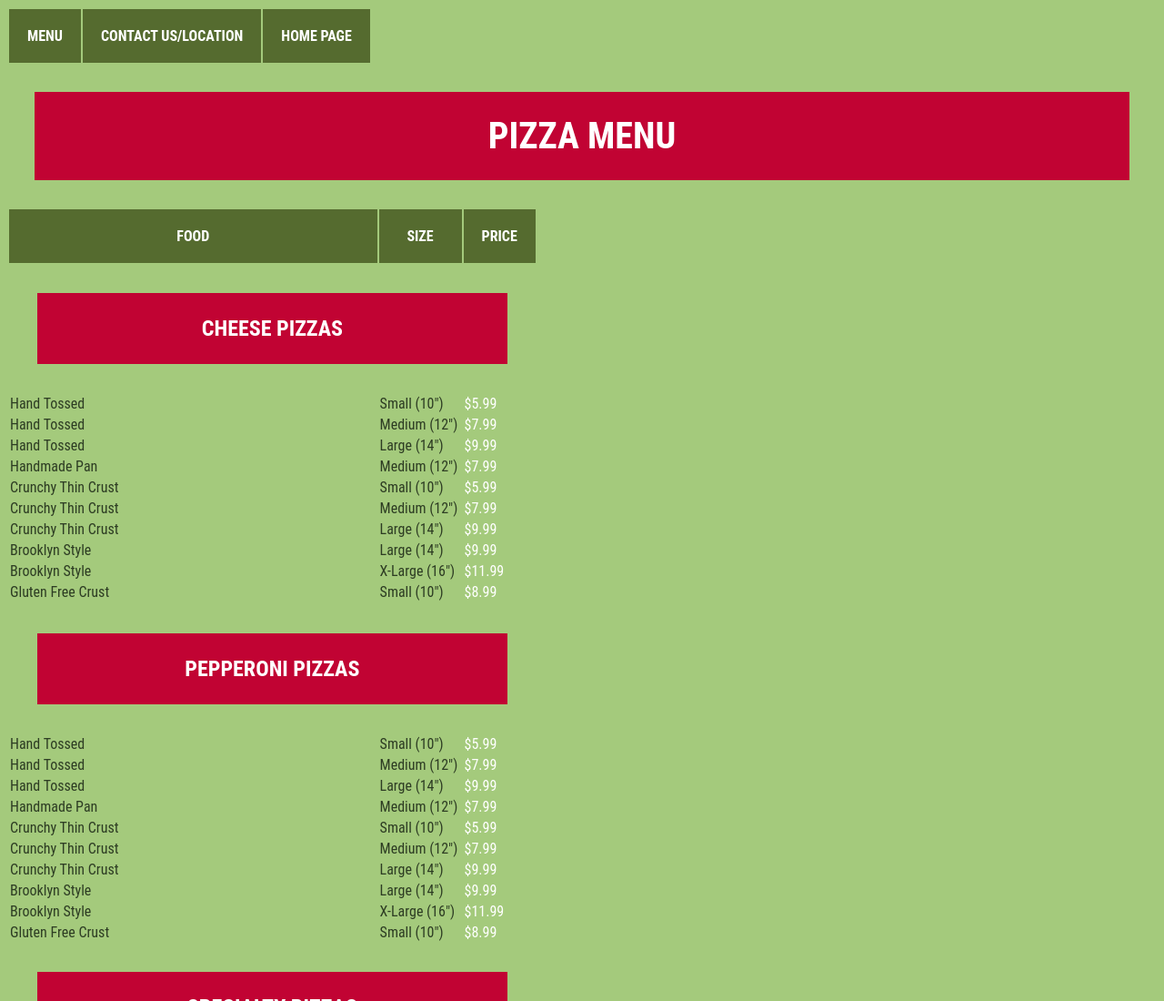
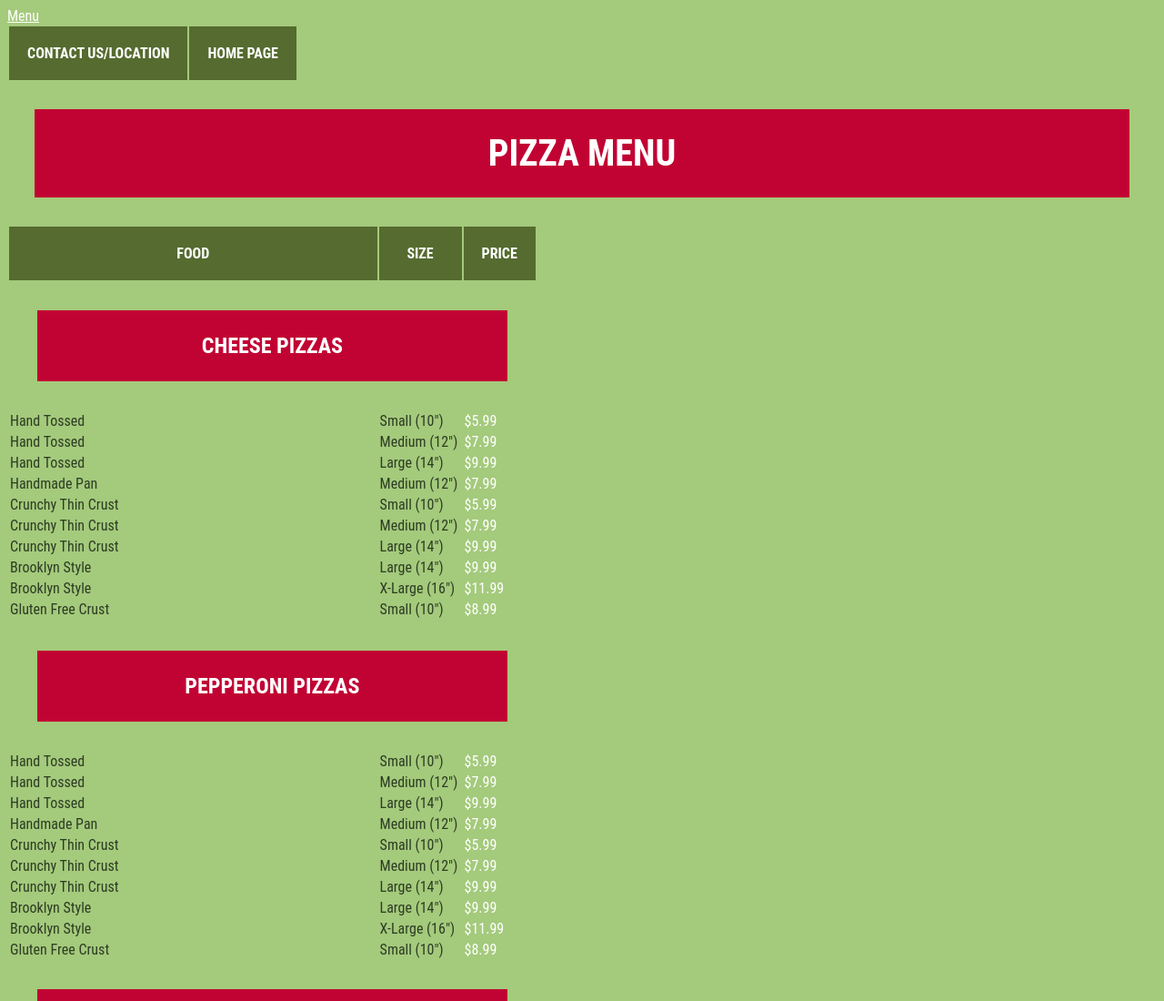
Before and after one commit to manitaaujla/manitaaujla.github.io, a plain HTML site: page menu.html in a window 1280 px wide. Shown: the top 1100 px of the page at 91% size. Drawn offline with Linux system fonts and the light colour scheme.

Commit message:
Create menu.html

```diff
--- a/menu.html
+++ b/menu.html
@@ -7,7 +7,7 @@
   <body>
    <table>
  <tr>
-   <a href="menu.html"><th>Menu</th></a>
+   <a href="menu.html" title="Menu">Menu</a>
    <a href="location.html"><th>Contact Us/Location</th></a>
    <a href="index.html"><th>Home page</th></a>
  </tr>
```
